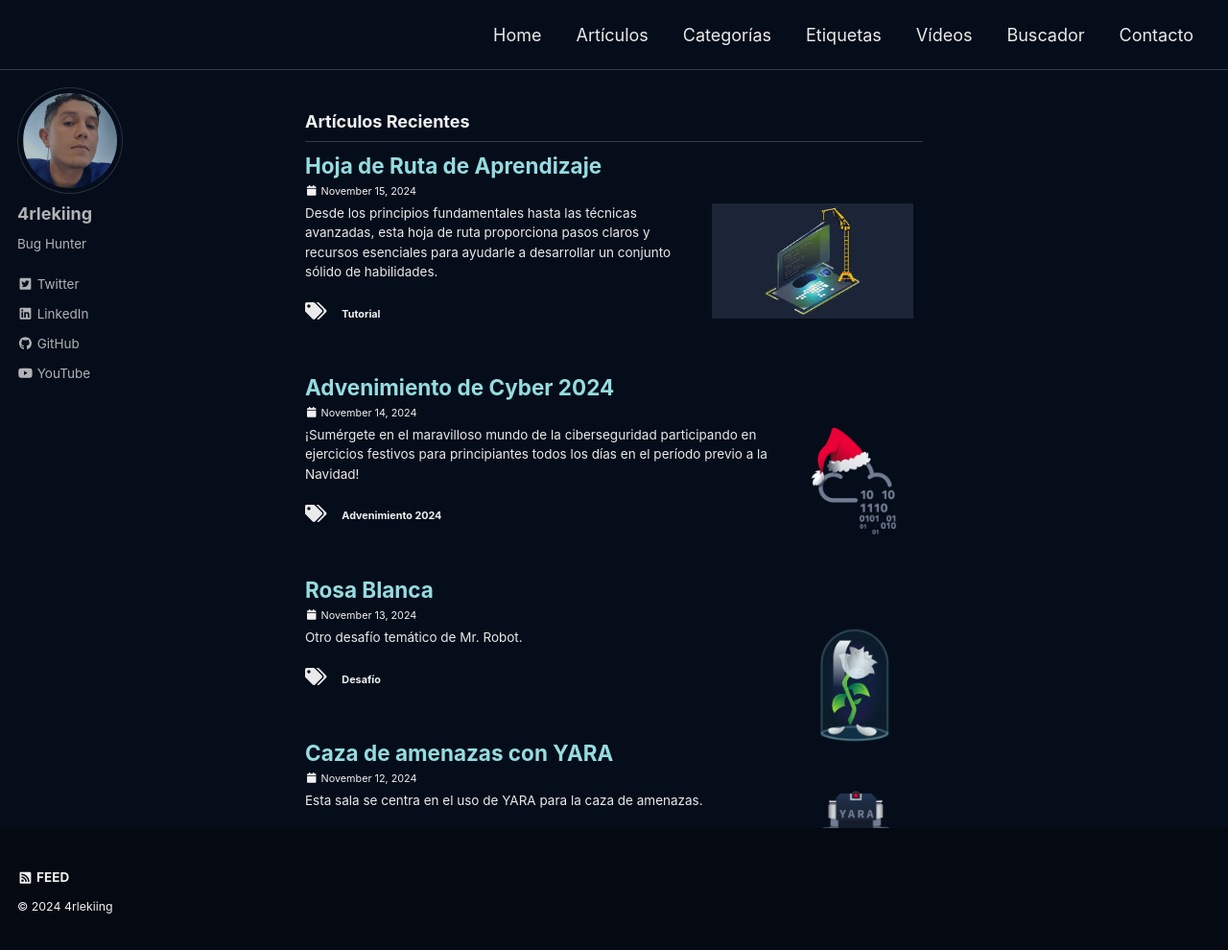
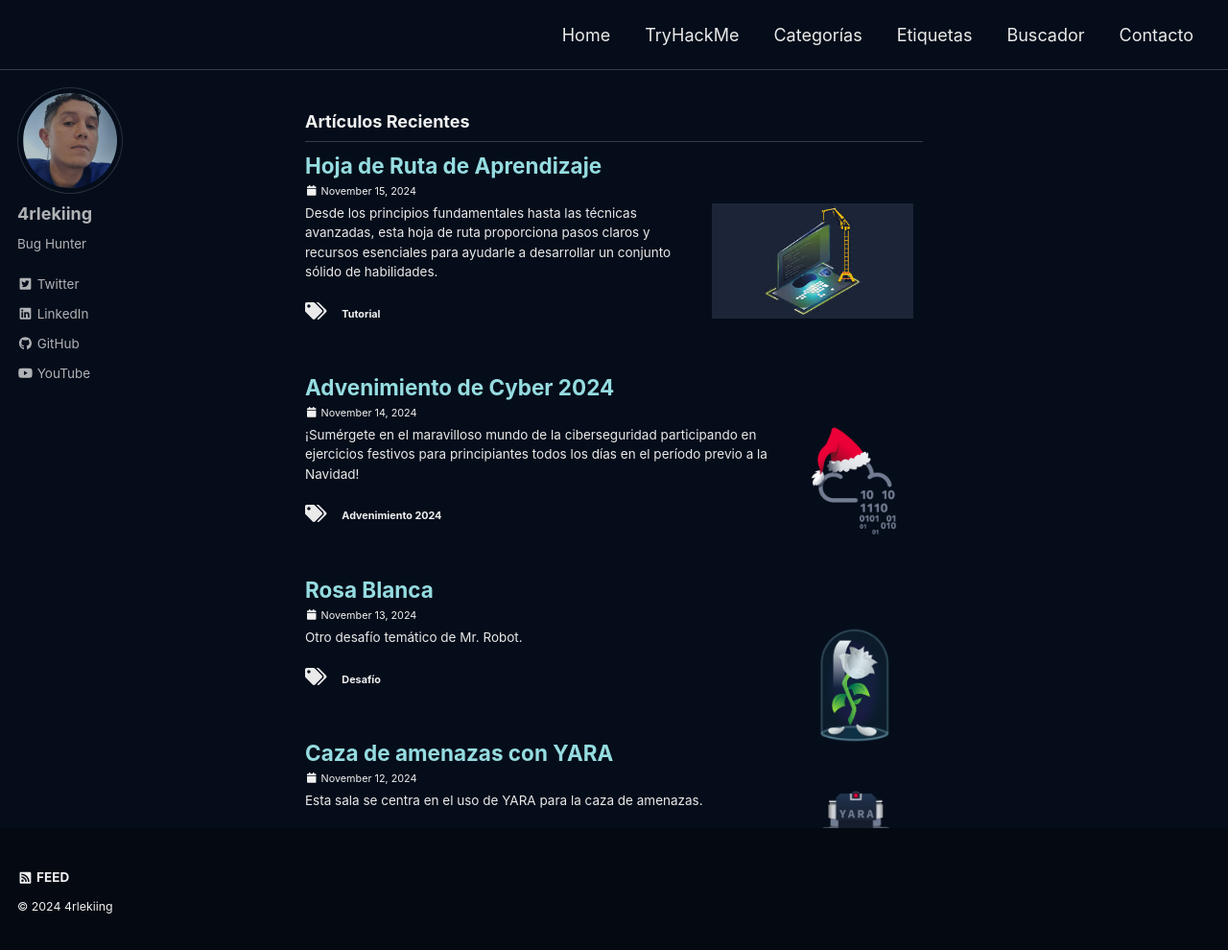
Before and after one commit to 4rleki-ing/try.github.io, a Jekyll site: the page built from index.html, in a window 1280 px wide and 990 px high. Shown: the whole window at 96% size. Built offline with Jekyll 4.4.1, drawn with Linux system fonts in a browser that asks for light colours; cached includes are drawn as plain includes; a script that is not in the unit is left out; the list of posts is cut into pages by our own code.

Commit message:
Update navigation.yml

```diff
--- a/_data/navigation.yml
+++ b/_data/navigation.yml
@@ -1,14 +1,12 @@
 main:
   - title: "Home"
     url: https://www.4kiing.net/
-  - title: "Artículos"
-    url: /year-archive/
+  - title: "TryHackMe"
+    url: https://tryhackme.4kiing.net/
   - title: "Categorías"
     url: /categories/
   - title: "Etiquetas"
     url: /tags/
-  - title: "Vídeos"
-    url: /videos/
   - title: "Buscador"
     url: /buscador/
   - title: "Contacto"
```
